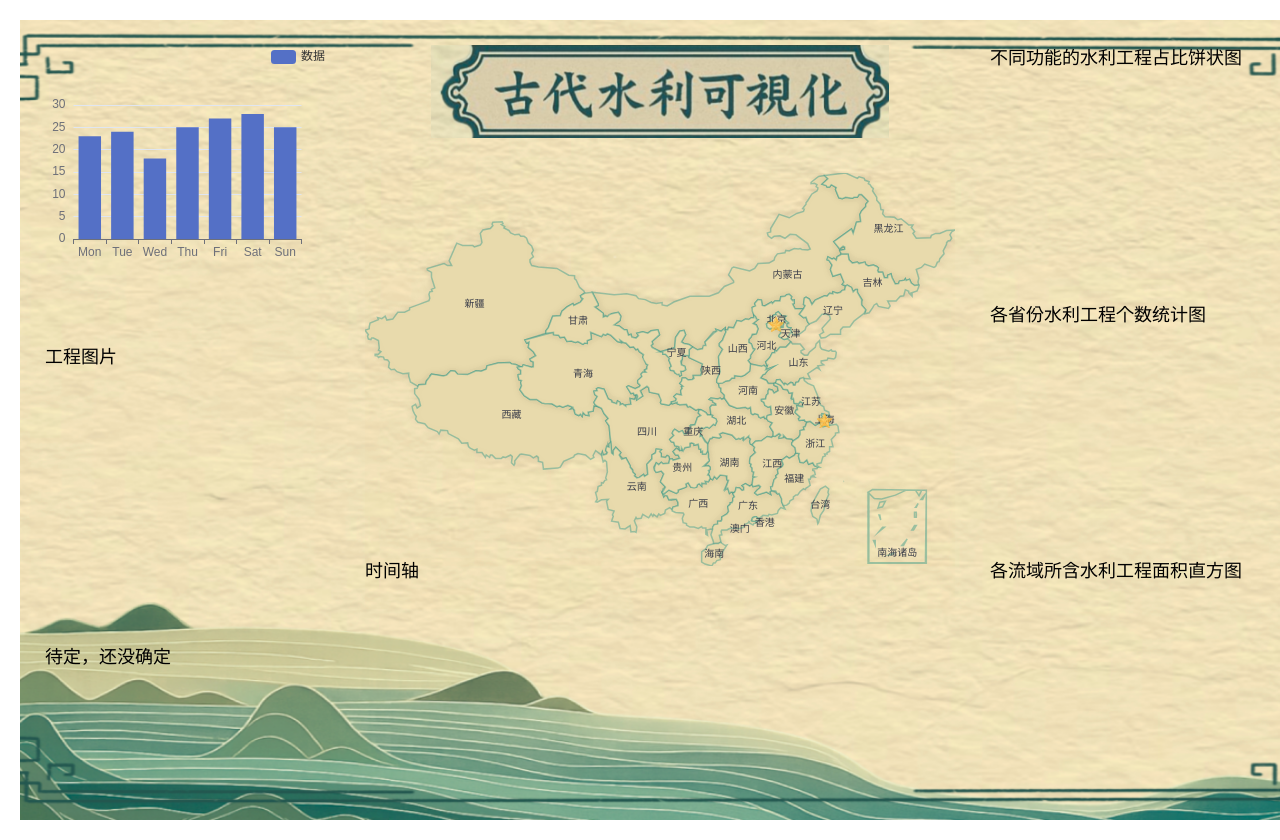
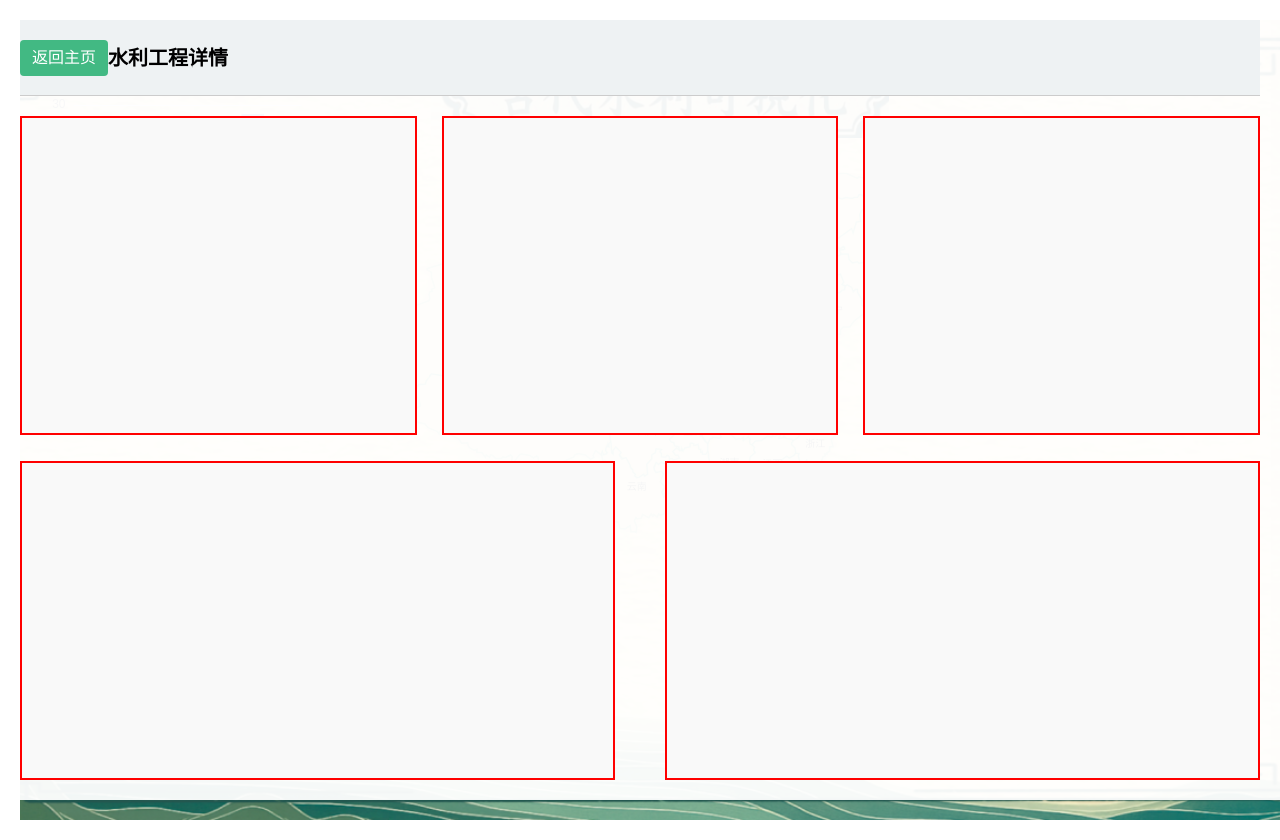
Before and after one commit to Huaixu129/-, a Vue app: page /detail in a window 1280 px wide. Built offline with nearby package versions, Linux system fonts and the light colour scheme.

Commit message:
又一次实现跳转

```diff
--- a/src/App.vue
+++ b/src/App.vue
@@ -1,4 +1,5 @@
 <template lang="">
+  <router-view />
   <div class="bg-[url('assets/img/image.png')] dashboard-container">
     <div class="dashboard-item title">
       <T
--- a/src/components/Detail.vue
+++ b/src/components/Detail.vue
@@ -3,7 +3,7 @@
     <!-- 顶部标题栏 -->
     <div class="title-bar flex items-center px-4">
       <button @click="goBack" class="back-button mr-4">返回主页</button>
-      <h1 class="text-xl font-bold">{{ $route.query.province }} 水利工程详情</h1>
+      <h1 class="text-xl font-bold">{{ province }} 水利工程详情</h1>
     </div>
 
     <!-- 下方五格区域 -->
@@ -24,18 +24,21 @@
   </div>
 </template>
 
-<script>
-export default {
-  name: 'Detail',
-  methods: {
-    goBack() {
-      this.$router.push('/');
-    }
-  },
-  mounted() {
-    console.log('当前路由参数:', this.$route.query); // 调试用
+<script setup>
+import { useRouter } from 'vue-router';
+
+const props = defineProps({
+  province: {
+    type: String,
+    required: true
   }
-}
+});
+
+const router = useRouter();
+
+const goBack = () => {
+  router.push('/');
+}; // 调试用
 </script>
 
 <style scoped>
--- a/src/components/mapChart.vue
+++ b/src/components/mapChart.vue
@@ -78,7 +78,12 @@ const renderChart = () => {
 
   chart.setOption(options);
   chart.on('click', 'series.scatter', (params) => {
-    router.push({ path: '/detail', query: { province: params.name } });
+    console.log('点击参数:', params); // 调试用
+    if (params && params.name) {
+      router.push({ path: '/detail', query: { province: params.name } });
+    } else {
+      console.error('无效的点击参数:', params);
+    }
   });
 
   // 自适应
--- a/src/router/index.js
+++ b/src/router/index.js
@@ -5,7 +5,8 @@ const routes = [
   {
     path: '/detail',
     name: 'Detail',
-    component: Detail
+    component: Detail,
+    props: (route) => ({ province: route.query.province })
   }
 ]
 
```
